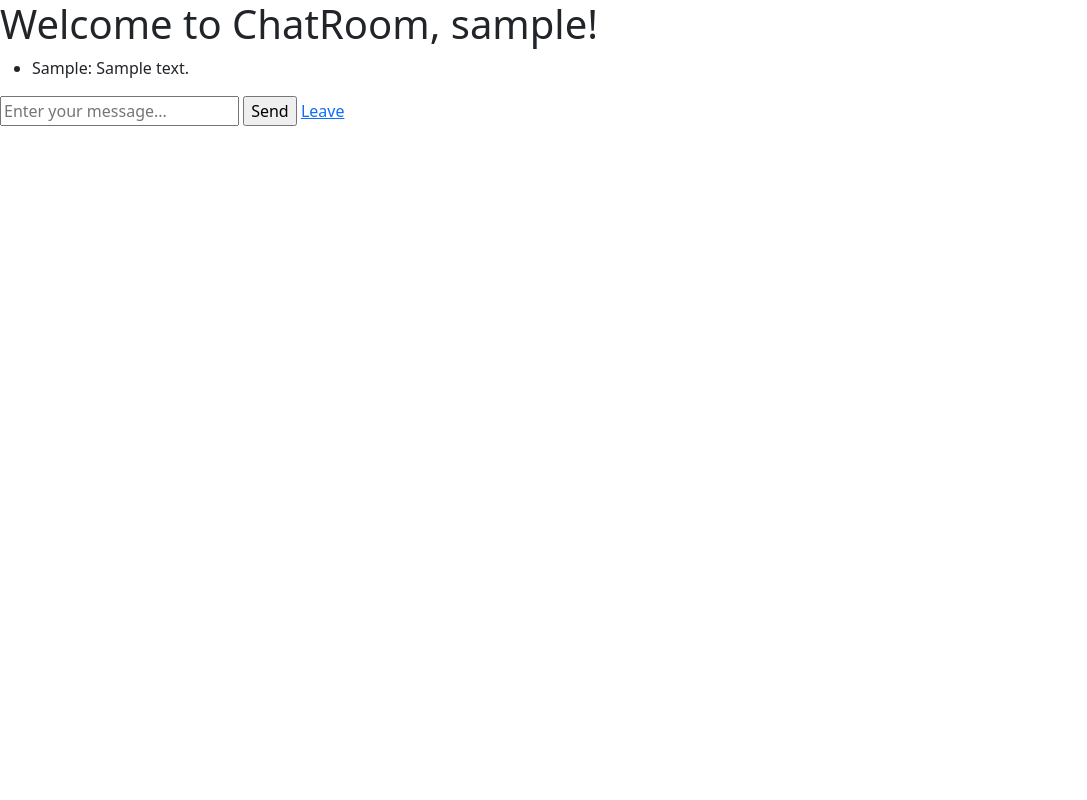
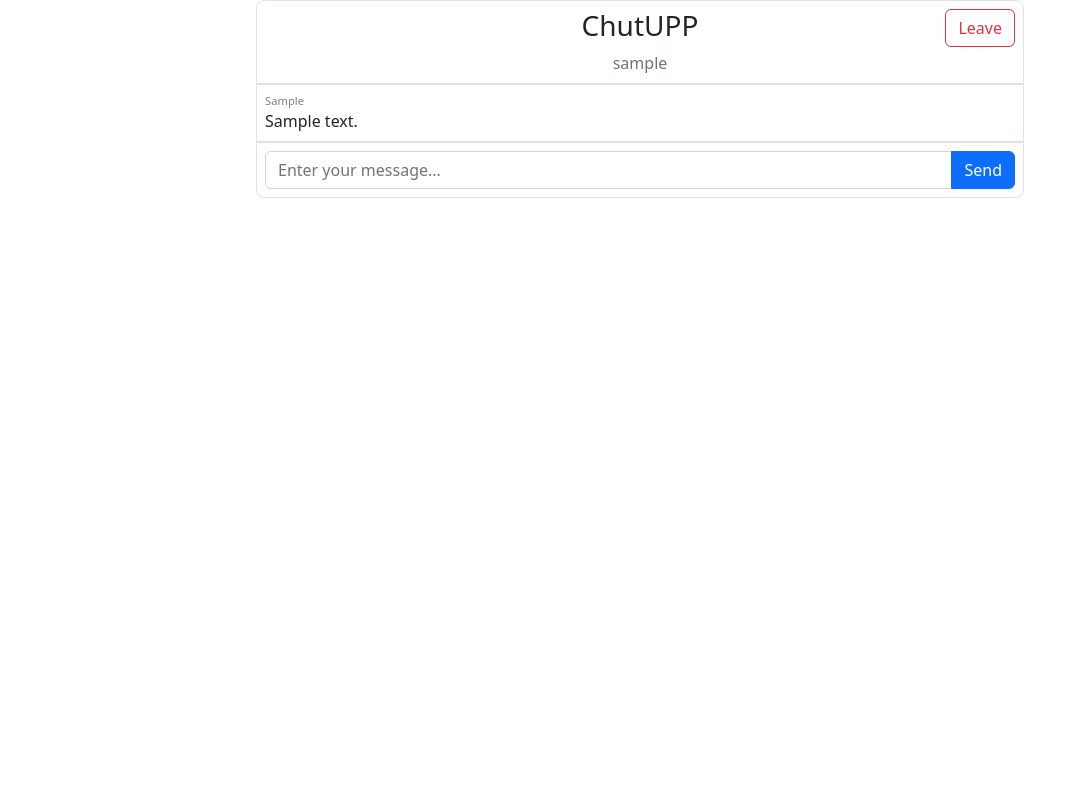
Before and after one commit to OLODiman11/chatroom, a Flask app: page /room in a window 1280 px wide. Shown: the whole page, without its empty margins (0-1087 px from the left). Run offline with Flask 3, Linux system fonts and the light colour scheme; the visitor is signed in with stand-in values (Sample User, id 1); tables that the repository leaves empty hold one stand-in row (values such as "Sample post"); some libraries are stand-ins or nearby versions.

Commit message:
Chat page restyled

```diff
--- a/chatroom/chat.py
+++ b/chatroom/chat.py
@@ -11,6 +11,7 @@ def room():
     if 'username' not in session:
         return redirect(url_for('auth.index'))
     messages = db.session.execute(db.select(Message)).scalars()
+    messages = [{'sender': m.sender, 'text': m.text} for m in messages]
     return render_template('room.html', username=session['username'], messages=messages)
 
 
--- a/chatroom/static/style.css
+++ b/chatroom/static/style.css
@@ -1,3 +1,35 @@
 .bottom-90px {
     bottom: 90px !important;
 }
+
+.rounded-top-3 {
+    border-top-left-radius: var(--bs-border-radius-lg) !important;
+    border-top-right-radius: var(--bs-border-radius-lg) !important;
+}
+
+.rounded-bottom-3 {
+    border-bottom-left-radius: var(--bs-border-radius-lg) !important;
+    border-bottom-right-radius: var(--bs-border-radius-lg) !important;
+}
+
+.font-secondary-1 {
+    font-size: 0.8rem;
+    color: grey;
+}
+
+.font-secondary-2 {
+    font-size: 0.7rem;
+    color: grey;
+}
+
+.mw-md {
+    max-width: 768px;
+}
+
+.hide-scrollbar {
+    -ms-overflow-style: none;  /* Internet Explorer 10+ */
+    scrollbar-width: none;  /* Firefox */
+}
+.hide-scrollbar::-webkit-scrollbar {
+    display: none;  /* Safari and Chrome */
+}
--- a/chatroom/templates/room.html
+++ b/chatroom/templates/room.html
@@ -6,25 +6,30 @@
 {% endblock %}
 
 {% block body %}
-<div>
-    <h1>Welcome to ChatRoom, {{username}}!</h1>
+<div class="container d-flex flex-column vh-100 align-items-center">
+    <div class="mw-md w-100 position-relative border rounded-top-3 p-2 text-center">
+        <h3>ChutUPP</h3>
+        <div class="text-secondary">{{username}}</div>
+        <a class="position-absolute top-0 end-0 btn btn-outline-danger m-2" href="\logout">Leave</a>
+    </div>
+    <div class="mw-md w-100 overflow-auto border p-2 hide-scrollbar" id="message_list"></div>
+    <div class="mw-md w-100 border rounded-bottom-3 p-2">
+        <div class="input-group">
+            <input class="form-control" id="message" type="text" name="message" placeholder="Enter your message...">
+            <input class="btn btn-primary" id="send_message" type="button" value="Send">
+        </div>
+    </div>
 </div>
-<ul id="message_list">
-    {% for message in messages %}
-        {% if message["sender"] == "System"%}
-            <li>{{message["text"]}}</li>
-        {% else %}
-            <li>{{message["sender"]}}: {{message["text"]}}</li>
-        {% endif %}
-    {% endfor %}
-</ul>
-<input id="message" type="text" name="message" placeholder="Enter your message...">
-<input id="send_message" type="button" value="Send">
-<a href="\logout">Leave</a>
 
 <script type="text/javascript">
-    socket = io();
-    msg_input = document.getElementById('message');
+    var socket = io();
+    var last_msg_by = 'System';
+    var username = '{{ username }}';
+    var msgs = {{ messages|tojson|safe }};
+    var msg_input = document.getElementById('message');
+    var msg_list = document.getElementById('message_list');
+
+    document.addEventListener("DOMContentLoaded", on_content_loaded);
     document.getElementById('send_message').onclick = send_message;
     msg_input.addEventListener('keypress', (event) => {
         if (event.key === 'Enter') {
@@ -32,19 +37,56 @@
         }
     });
 
+    function on_content_loaded(){
+        populate_message_list()
+        scroll_to_bottom()
+    }
+
+    function populate_message_list(){
+        msgs.forEach(m => {
+            msg_list.append(...create_message_divs(m))
+        })
+    }
+
+    function create_message_divs(message){
+        let msg_divs = []
+        let sender = message['sender']
+        let class_list = []
+        if(sender == 'System'){
+            class_list.push('text-center', 'font-secondary-1')
+        }else{
+            if(sender == username)
+                class_list.push('text-end')
+            if(sender != last_msg_by)
+                msg_divs.push(create_div(class_list.concat('font-secondary-2'), sender))
+        }
+        last_msg_by = sender
+        msg_divs.push(create_div(class_list, message['text']))
+        return msg_divs
+    }
+
+    function create_div(class_list, innerHTML){
+        let div = document.createElement('div')
+        div.classList.add(...class_list)
+        div.innerHTML = innerHTML
+        return div
+    }
+
+    function scroll_to_bottom() {
+        msg_list.scrollTo(0, msg_list.scrollHeight)
+    }
+
     function send_message() {
         socket.emit('send_message', msg_input.value)
         msg_input.value = ''
     };
 
     function show_message(message){
-        var li = document.createElement('li');
-        li.innerHTML = message
-        msg_list = document.getElementById('message_list');
-        msg_list.appendChild(li)
+        msg_list.append(...create_message_divs(message))
+        scroll_to_bottom()
     }
 
-    socket.on('system_message', (text) => show_message(`${text}`))
-    socket.on('user_message', (sender, text) => show_message(`${sender}: ${text}`))
+    socket.on('system_message', (text) => show_message({'sender': 'System', 'text': text}))
+    socket.on('user_message', (sender, text) => show_message({'sender': sender, 'text': text}))
 </script>
 {% endblock %}
```
